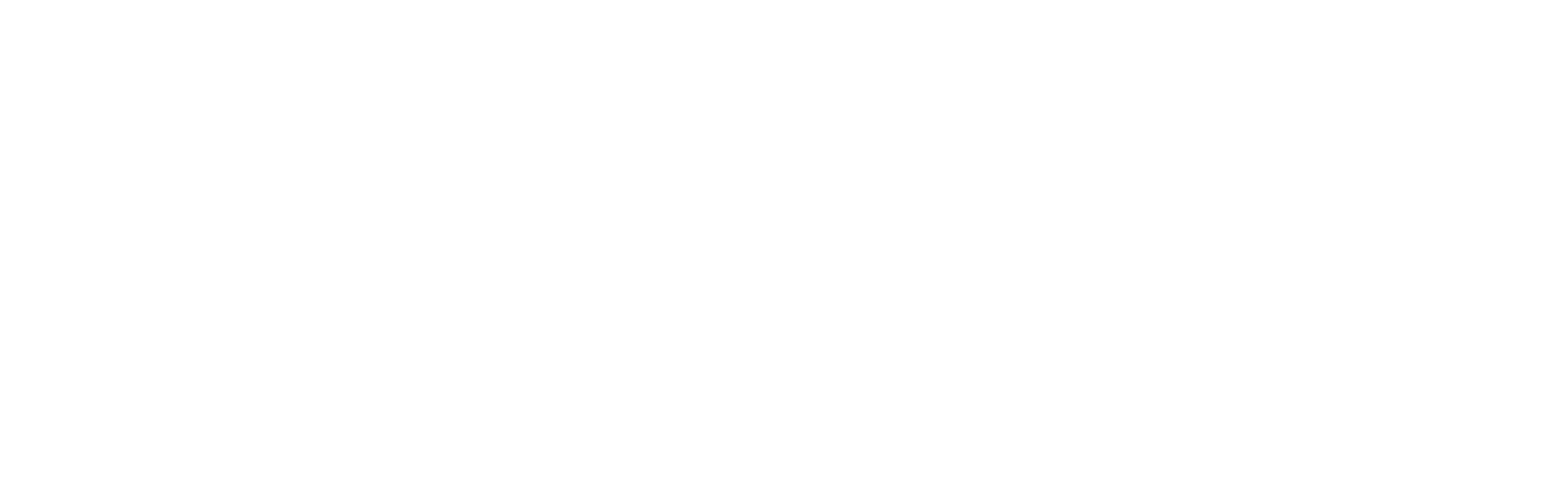
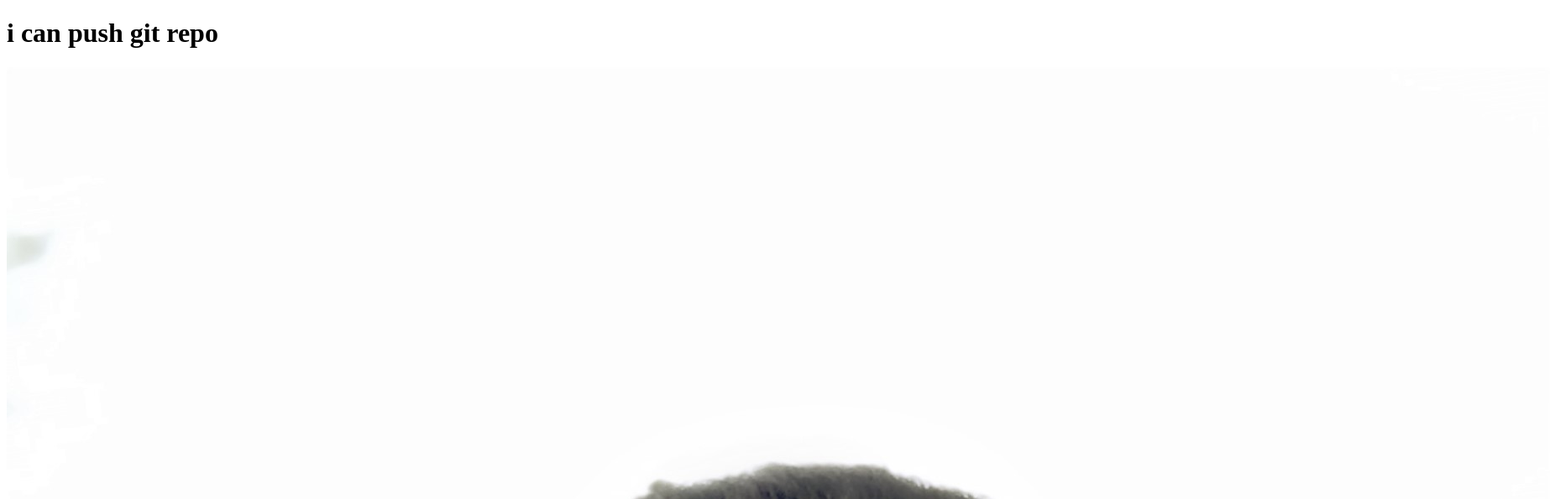
Before and after one commit to partha-1/new-web, a plain HTML site: page index.html in a window 1280 px wide. Shown: the top 595 px of the page at 84% size, 1846 px wide, since content can reach past the window. Drawn offline with Linux system fonts and the light colour scheme.

Commit message:
image added

```diff
--- a/index.html
+++ b/index.html
@@ -7,6 +7,8 @@
     <title>my first Github repo</title>
 </head>
 <body>
+    <h1>i can push git repo</h1>
+    <img src="partha.jpg" alt="">
 
 </body>
 </html>
```
Also changed, not shown: partha.jpg (added).
